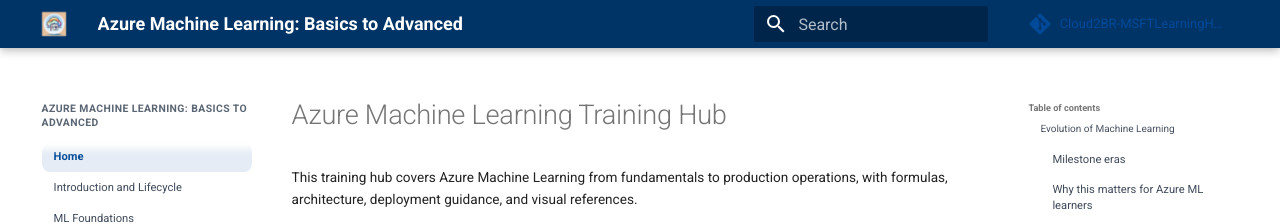
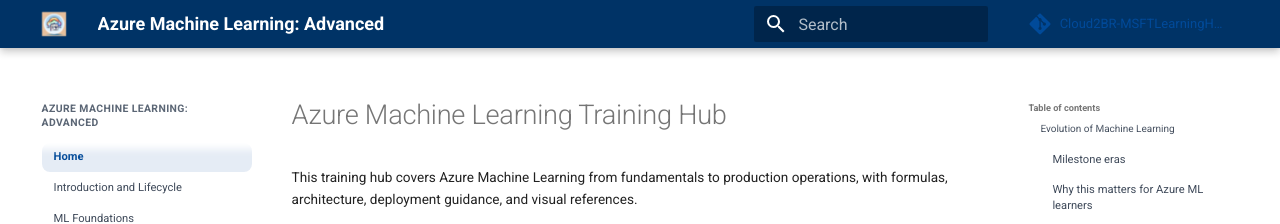
Before and after one commit to Cloud2BR-MSFTLearningHub/Azure-ML-Advanced, an MkDocs documentation site: the page built from docs/index.md, in a window 1280 px wide. Shown: the top 224 px of the page. Built offline with MkDocs 1.6.1 and Material for MkDocs 9.7.7, drawn with Linux system fonts in a browser that asks for light colours; comment, search, counter and statistics services are not loaded.

Commit message:
Rename site title to Azure Machine Learning: Advanced

```diff
--- a/README.md
+++ b/README.md
@@ -1,4 +1,4 @@
-# Azure Machine Learning: Basics to Advanced
+# Azure Machine Learning: Advanced
 
 Atlanta, USA
 
--- a/docs/_config.yml
+++ b/docs/_config.yml
@@ -1,5 +1,5 @@
 title: Azure ML Training Hub
-description: Azure Machine Learning training from basics to advanced
+description: Azure Machine Learning advanced training
 remote_theme: just-the-docs/just-the-docs
 plugins:
   - jekyll-remote-theme
--- a/mkdocs.yml
+++ b/mkdocs.yml
@@ -1,4 +1,4 @@
-site_name: "Azure Machine Learning: Basics to Advanced"
+site_name: "Azure Machine Learning: Advanced"
 site_description: Azure Machine Learning training from fundamentals to advanced MLOps.
 site_url: https://cloud2br-msftlearninghub.github.io/Azure-ML-Advanced/
 repo_url: https://github.com/Cloud2BR-MSFTLearningHub/Azure-ML-Advanced
```
